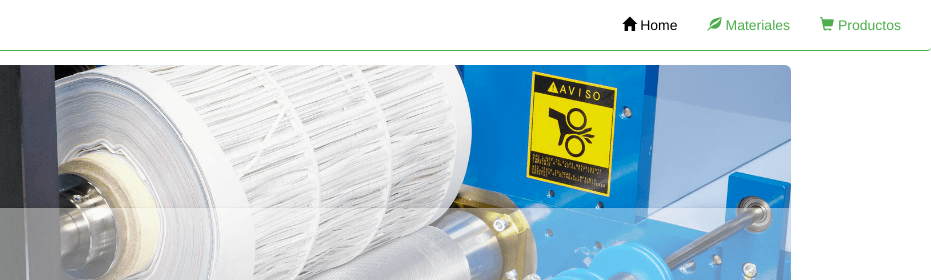
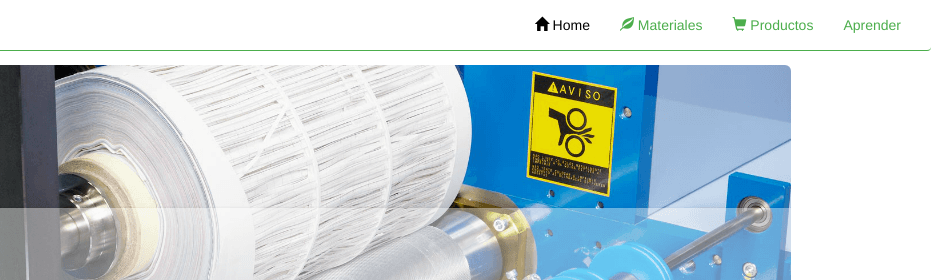
Before and after one commit to jose-pepe-bsas/fm_web_actual, a plain HTML site: page index.html in a window 1280 px wide. Shown: the top 280 px of the page, 349-1280 px from the left. Drawn offline with Linux system fonts and the light colour scheme.

Commit message:
update navbar

```diff
--- a/index.html
+++ b/index.html
@@ -103,6 +103,7 @@
                         <li class="active"><a href="index.html"><span class="glyphicon glyphicon-home"></span> Home</a></li>
                         <li><a href="materiales.html"><span class="glyphicon glyphicon-leaf"></span> Materiales</a></li>
                         <li><a href="productos.html"><span class="glyphicon glyphicon-shopping-cart"></span> Productos</a></li>
+                        <li><a href="blog/index.html"><span class="glyphicon"></span>Aprender</a></li>
                      </ul>
                   </div>
                </div>
```
Also changed, not shown: materiales.html (+1 -0 lines), productos.html (+1 -0 lines).
